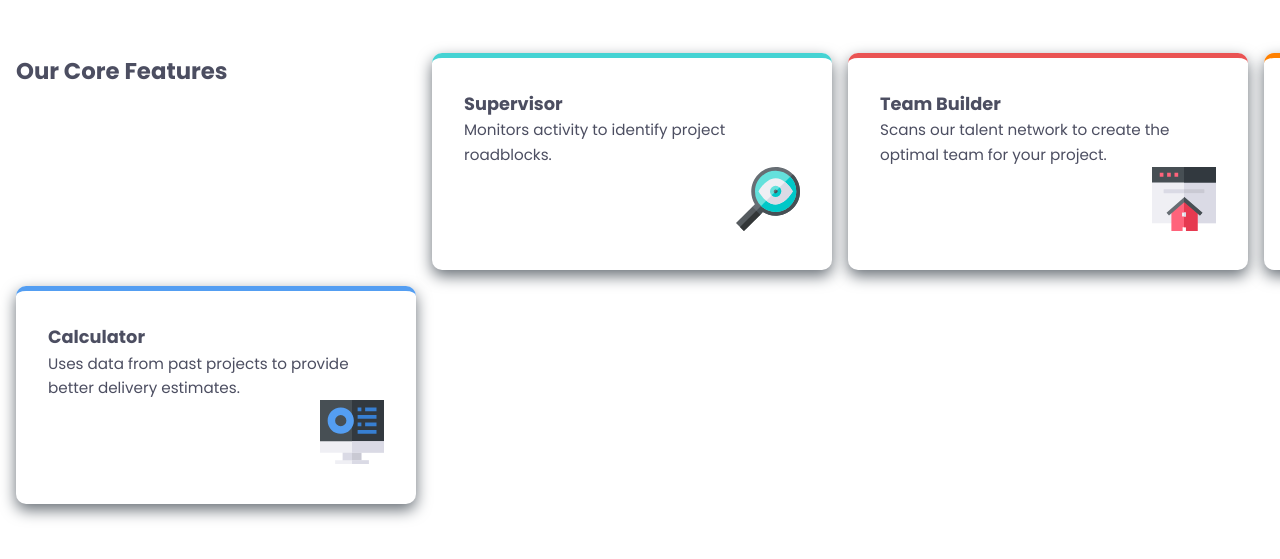
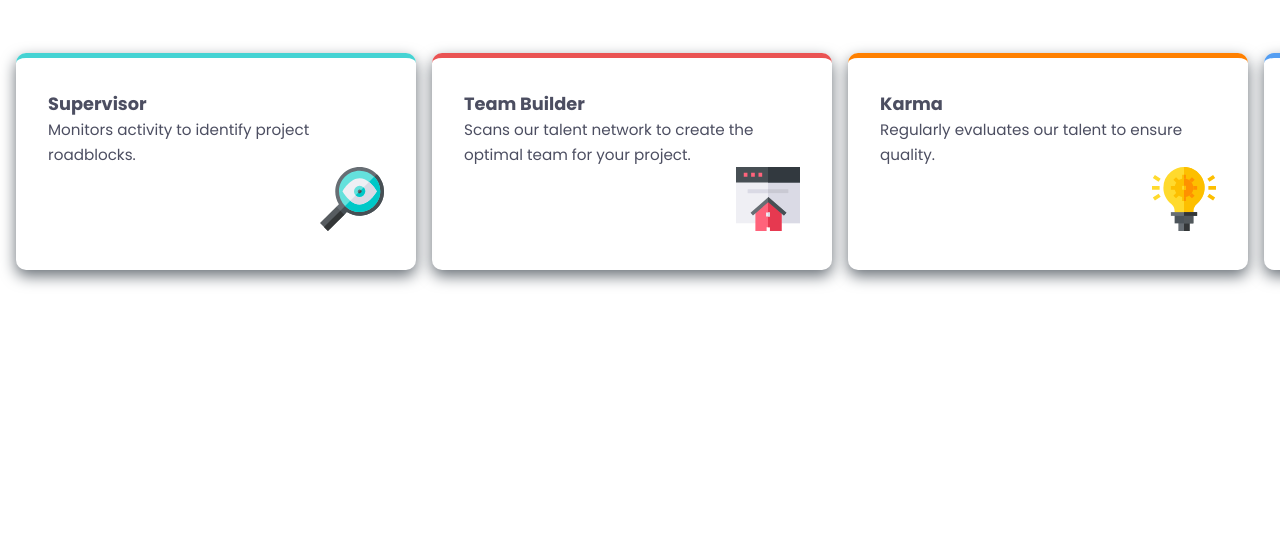
Before and after one commit to ben-webdevtech/four-card-feature-layout, a plain HTML site: page index.html in a window 1280 px wide. Shown: the part 149-708 px from the top of the page. Drawn offline with Linux system fonts and the light colour scheme.

Commit message:
little changes with html h2 our features heading

```diff
--- a/index.html
+++ b/index.html
@@ -23,8 +23,6 @@
 
     <main class="main" role="main">
         <section id="features" class="features" aria-labelledby="features-title">
-            <h2 id="features-title" class="features__title">Our Core Features</h2>
-
             <article class="feature-card feature-card--supervisor">
                 <h3 class="feature-card__title">Supervisor</h3>
                 <p class="feature-card__description">Monitors activity to identify project roadblocks.</p>
```
